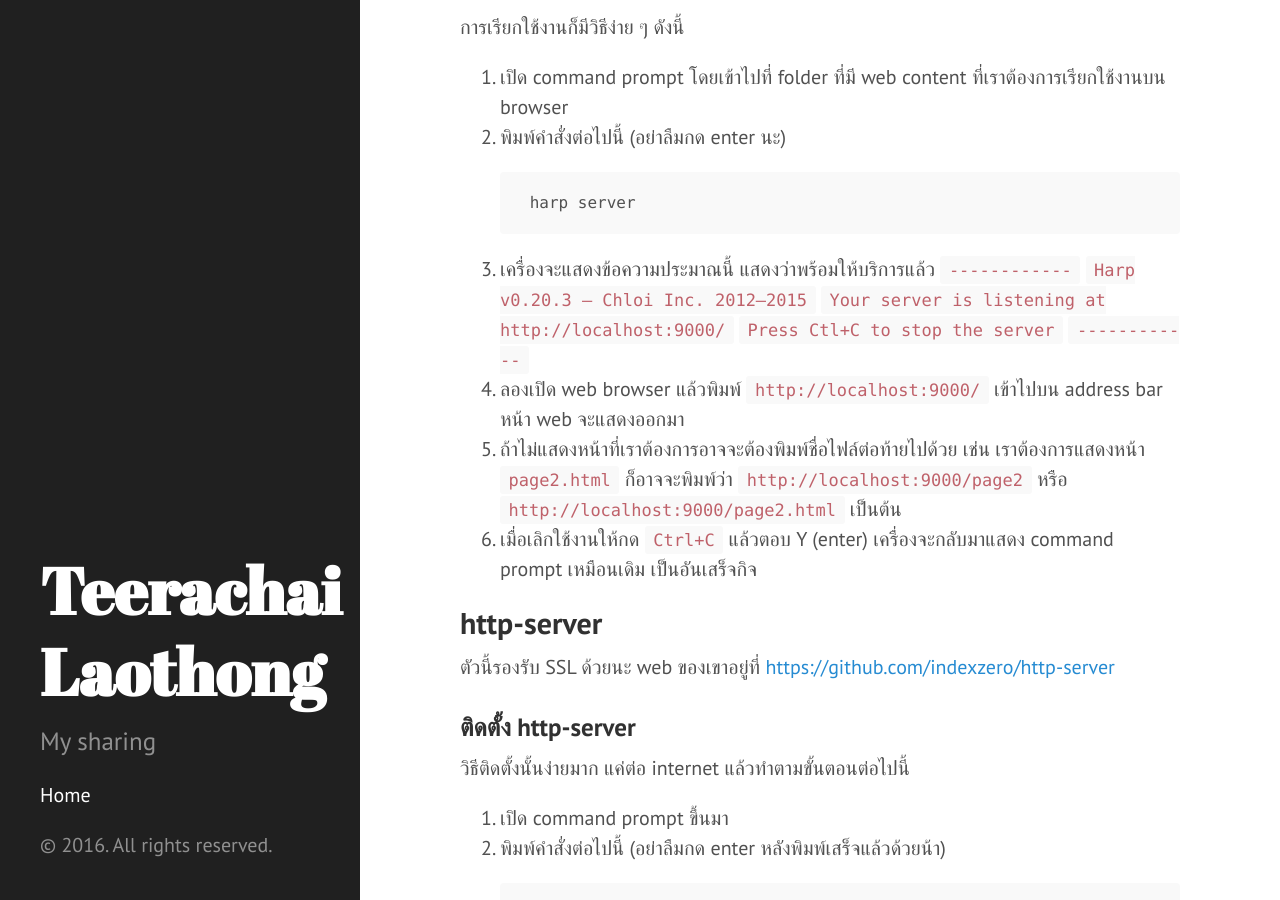
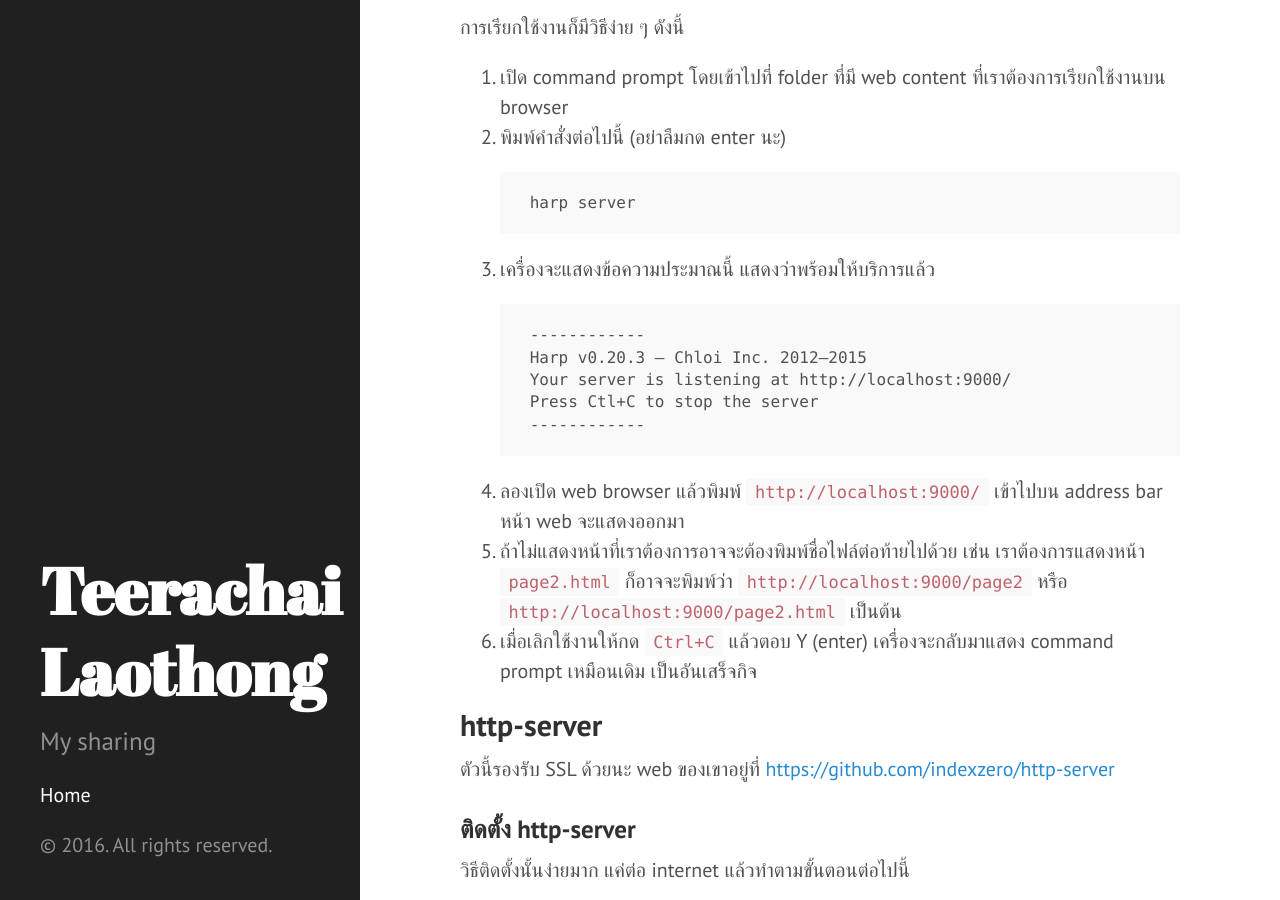
Before and after one commit to tlaothong/tlaothong.github.io, a Jekyll site: the page built from _posts/2016-10-06-local-server.markdown, in a window 1280 px wide and 900 px high, scrolled down 2203 px. Built offline with Jekyll 4.4.1, drawn with Linux system fonts in a browser that asks for light colours; comment, search, counter and statistics services are not loaded.

Commit message:
Use ~ instead of `

````diff
--- a/_posts/2016-10-06-local-server.markdown
+++ b/_posts/2016-10-06-local-server.markdown
@@ -76,11 +76,14 @@ npm --version
     harp server
     ```
 3. เครื่องจะแสดงข้อความประมาณนี้ แสดงว่าพร้อมให้บริการแล้ว
-    `------------`
-    `Harp v0.20.3 – Chloi Inc. 2012–2015`
-    `Your server is listening at http://localhost:9000/`
-    `Press Ctl+C to stop the server`
-    `------------`
+
+    ~~~
+    ------------
+    Harp v0.20.3 – Chloi Inc. 2012–2015
+    Your server is listening at http://localhost:9000/
+    Press Ctl+C to stop the server
+    ------------
+    ~~~
 4. ลองเปิด web browser แล้วพิมพ์ `http://localhost:9000/` เข้าไปบน address bar หน้า web จะแสดงออกมา
 5. ถ้าไม่แสดงหน้าที่เราต้องการอาจจะต้องพิมพ์ชื่อไฟล์ต่อท้ายไปด้วย เช่น เราต้องการแสดงหน้า `page2.html`
     ก็อาจจะพิมพ์ว่า `http://localhost:9000/page2` หรือ `http://localhost:9000/page2.html` เป็นต้น
@@ -112,13 +115,13 @@ npm --version
     ```
 3. เครื่องจะแสดงข้อความประมาณนี้ แสดงว่าพร้อมให้บริการแล้ว
 
-    ```
+    ~~~
 Starting up http-server, serving ./
 Available on:
     http://192.168.3.4:8080
     http://127.0.0.1:8080
 Hit CTRL-C to stop the server
-    ```
+    ~~~
 4. ลองเปิด web browser แล้วพิมพ์ `http://localhost:8080/` เข้าไปบน address bar หน้า web จะแสดงออกมา
 5. ถ้าไม่แสดงหน้าที่เราต้องการอาจจะต้องพิมพ์ชื่อไฟล์ต่อท้ายไปด้วย เช่น เราต้องการแสดงหน้า `page2.html`
     ก็อาจจะพิมพ์ว่า `http://localhost:8080/page2` หรือ `http://localhost:8080/page2.html` เป็นต้น
````
